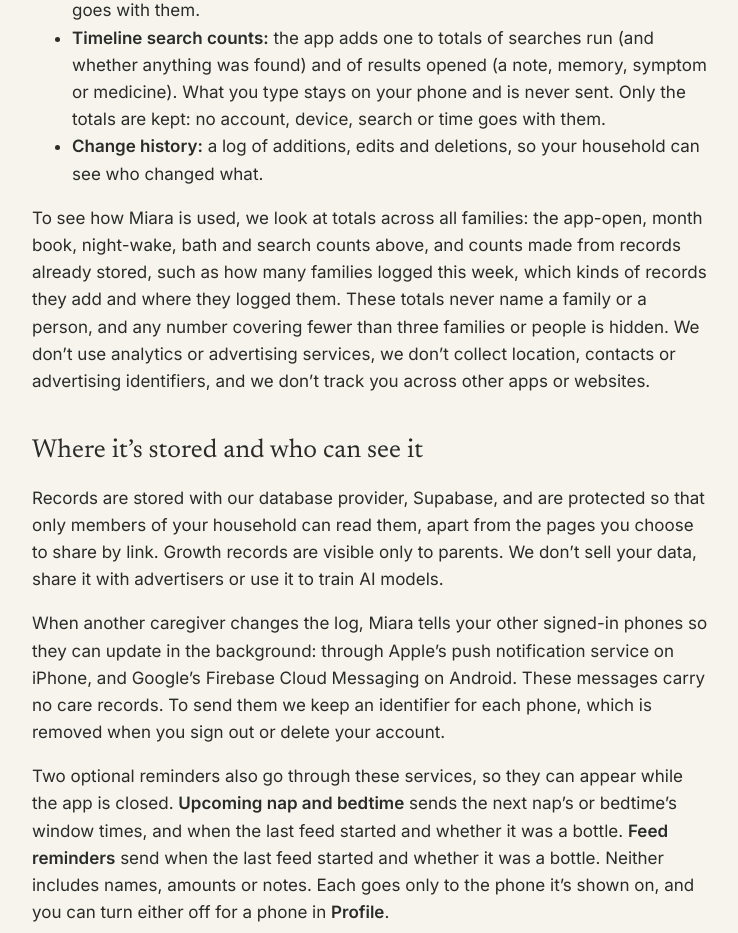
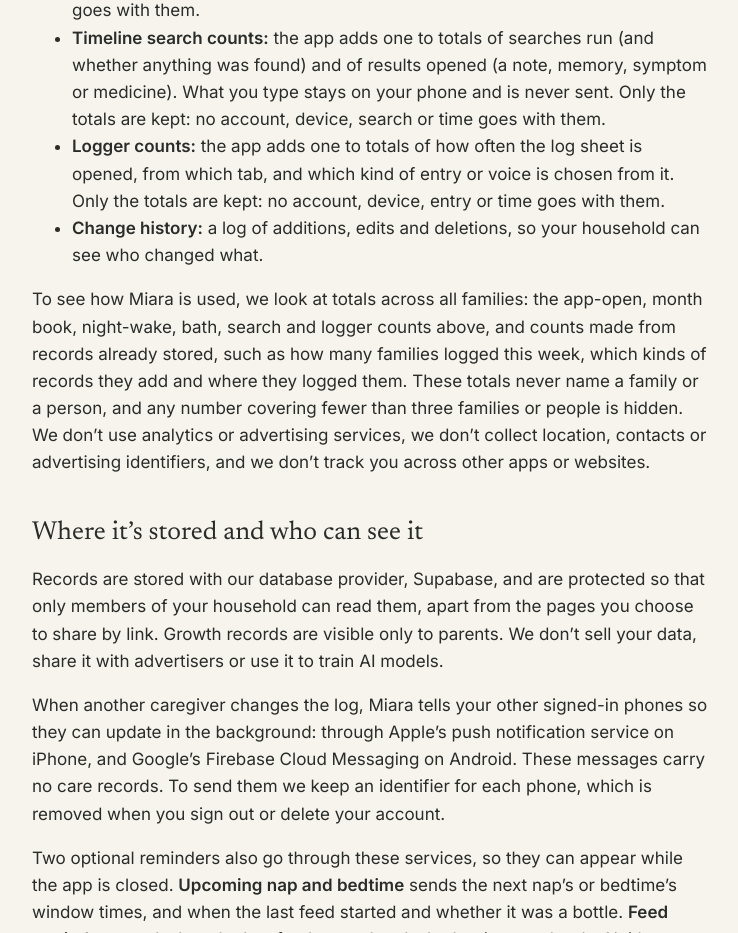
Before and after one commit to noahpresler/miaraos-site, a plain HTML site: page privacy.html in a window 1280 px wide. Shown: the part 1680-2613 px from the top of the page, without its empty margins (268-1006 px from the left). Drawn offline with Linux system fonts and the light colour scheme.

Commit message:
Privacy: logger counts
Co-Authored-By: Claude Opus 5.5 <noreply@anthropic.com>

```diff
--- a/privacy.html
+++ b/privacy.html
@@ -18,9 +18,10 @@
 <li><strong>Night-wake counts:</strong> if you use the morning question about night wakes, the app adds one to totals of how often it was offered and set up, whether access to sleep was allowed, how often a question was shown and how it was answered. The server counts questions sent as notifications and morning cards written without an answer. Only the totals are kept: no account, device, night or time goes with them.</li>
 <li><strong>Bath counts:</strong> the app adds one to totals of baths logged (from the tile, the bath sheet or by voice; tub or sponge; with soap or without) and of the Bath tile being turned on or off. Only the totals are kept: no account, device, bath or time goes with them.</li>
 <li><strong>Timeline search counts:</strong> the app adds one to totals of searches run (and whether anything was found) and of results opened (a note, memory, symptom or medicine). What you type stays on your phone and is never sent. Only the totals are kept: no account, device, search or time goes with them.</li>
+<li><strong>Logger counts:</strong> the app adds one to totals of how often the log sheet is opened, from which tab, and which kind of entry or voice is chosen from it. Only the totals are kept: no account, device, entry or time goes with them.</li>
 <li><strong>Change history:</strong> a log of additions, edits and deletions, so your household can see who changed what.</li>
 </ul>
-<p>To see how Miara is used, we look at totals across all families: the app-open, month book, night-wake, bath and search counts above, and counts made from records already stored, such as how many families logged this week, which kinds of records they add and where they logged them. These totals never name a family or a person, and any number covering fewer than three families or people is hidden. We don’t use analytics or advertising services, we don’t collect location, contacts or advertising identifiers, and we don’t track you across other apps or websites.</p>
+<p>To see how Miara is used, we look at totals across all families: the app-open, month book, night-wake, bath, search and logger counts above, and counts made from records already stored, such as how many families logged this week, which kinds of records they add and where they logged them. These totals never name a family or a person, and any number covering fewer than three families or people is hidden. We don’t use analytics or advertising services, we don’t collect location, contacts or advertising identifiers, and we don’t track you across other apps or websites.</p>
 <h2>Where it’s stored and who can see it</h2>
 <p>Records are stored with our database provider, Supabase, and are protected so that only members of your household can read them, apart from the pages you choose to share by link. Growth records are visible only to parents. We don’t sell your data, share it with advertisers or use it to train AI models.</p>
 <p>When another caregiver changes the log, Miara tells your other signed-in phones so they can update in the background: through Apple’s push notification service on iPhone, and Google’s Firebase Cloud Messaging on Android. These messages carry no care records. To send them we keep an identifier for each phone, which is removed when you sign out or delete your account.</p>
```
